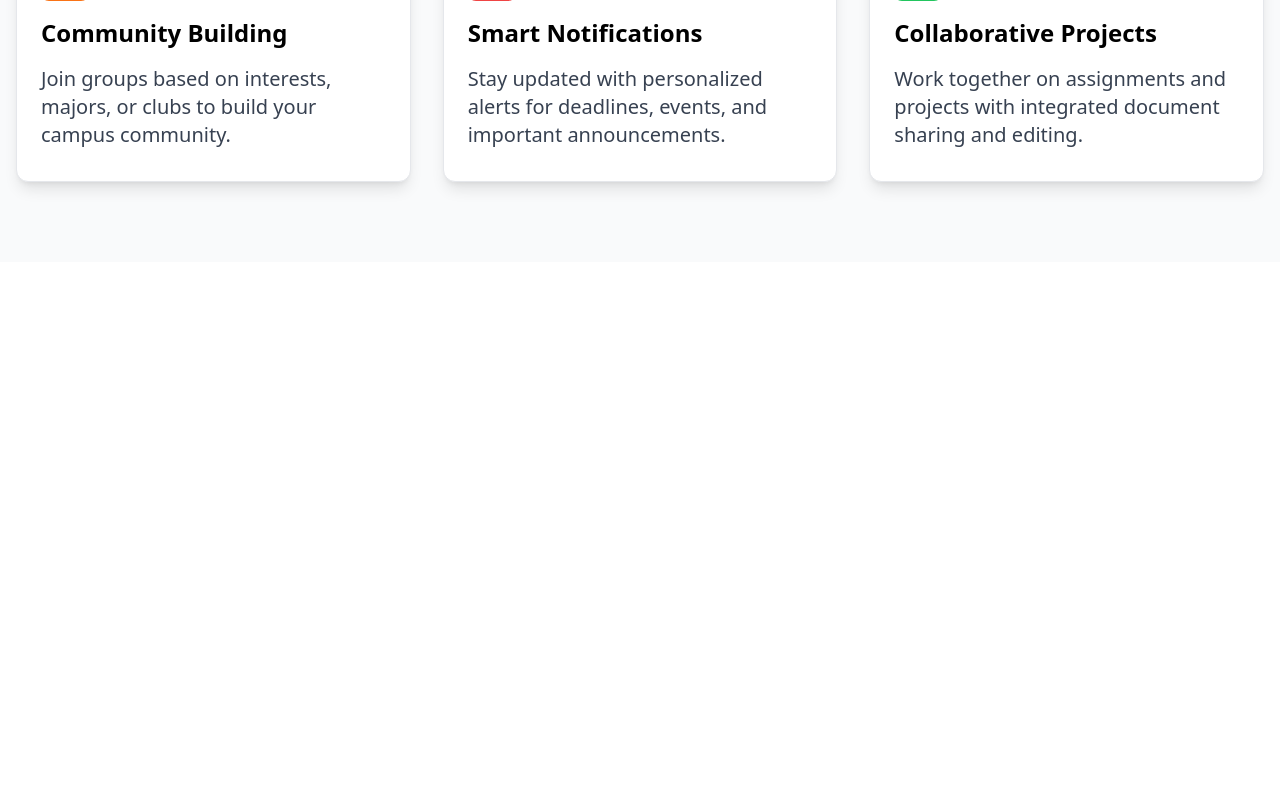
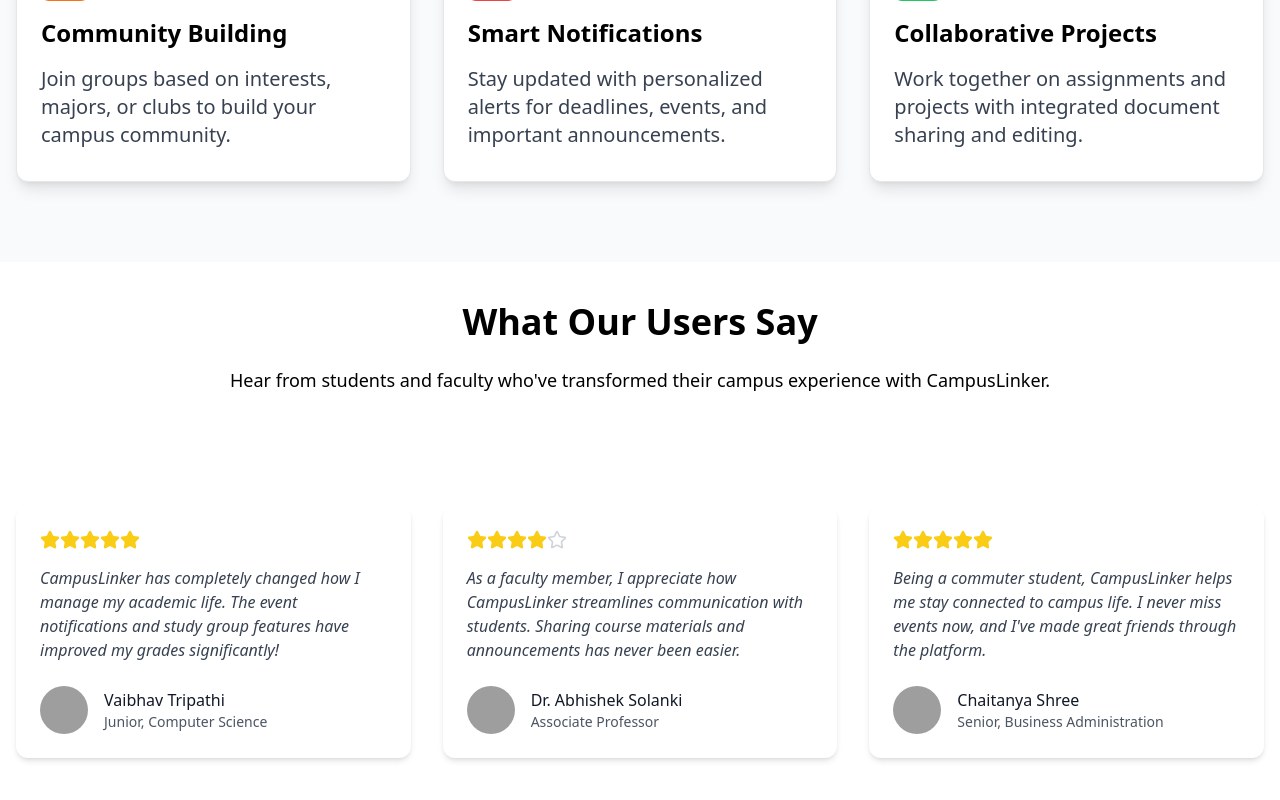
Before and after one commit to cipher-sphere/CampusLinker, a React (Vite) app in the folder frontend/: page / in a window 1280 px wide. Shown: the part 1179-1979 px from the top of the page. Before the commit the page ends 1441 px from the top, so only its background shows below. Built offline with nearby package versions, Linux system fonts and the light colour scheme; grey boxes are pictures that could not be loaded; the HTML template or start-up script is replaced by a standard one.

Commit message:
created testimonials section

```diff
--- a/frontend/package.json
+++ b/frontend/package.json
@@ -13,7 +13,8 @@
     "lucide-react": "^0.509.0",
     "react": "^18.2.0",
     "react-dom": "^18.2.0",
-    "react-router-dom": "^7.6.0"
+    "react-router-dom": "^7.6.0",
+    "react-router-hash-link": "^2.4.3"
   },
   "devDependencies": {
     "@types/react": "^18.2.48",
--- a/frontend/src/pages/Landingpage.jsx
+++ b/frontend/src/pages/Landingpage.jsx
@@ -2,6 +2,7 @@
 import Navbar from './landingcomponents/Navbar'
 import Features from './landingcomponents/Features'
 import Hero from './landingcomponents/Hero'
+import Testimonials from './landingcomponents/Testimonials'
 function Landingpage() {
     return (
         <div className='font-sans'>
@@ -9,6 +10,7 @@
             <main>
                 <Hero></Hero>
                 <Features></Features>
+                <Testimonials></Testimonials>
             </main>
         </div>
     )
--- a/frontend/src/pages/landingcomponents/Navbar.jsx
+++ b/frontend/src/pages/landingcomponents/Navbar.jsx
@@ -1,5 +1,6 @@
 import React, { useState, useEffect } from 'react';
 import { BookOpen } from 'lucide-react';
+import { HashLink } from 'react-router-hash-link';
 
 const Navbar = () => {
     const [isScrolled, setIsScrolled] = useState(false);
@@ -26,18 +27,17 @@
                         <span className='text-2xl font-bold text-gray-800'>CampusLinker</span>
                     </div>
                     <div className='flex items-center space-x-8'>
-                        <a href="#features" className='text-gray-700 hover:text-blue-600 transition-colors duration-500'>Features</a>
-                        <a href="#events" className='text-gray-700 hover:text-blue-600 transition-colors duration-500'>Events</a>
-                        <a href="#resources" className='text-gray-700 hover:text-blue-600 transition-colors duration-500'>Resources</a>
-                        <a href="#testimonials" className='text-gray-700 hover:text-blue-600 transition-colors duration-500'>Testimonials</a>
-                        <a href="#login" className='border-2 border-blue-500 px-3 py-1.5 rounded-md text-blue-500 hover:bg-blue-200'>Log In</a>
-                        <a href="#signup" className='border border-blue-500 px-3 py-1.5 rounded-md bg-blue-500 text-white hover:bg-blue-600'>Sign Up</a>
+                        <HashLink smooth to="#features" className='text-gray-700 hover:text-blue-600 transition-colors duration-500'>Features</HashLink>
+                        <HashLink smooth to="#events" className='text-gray-700 hover:text-blue-600 transition-colors duration-500'>Events</HashLink>
+                        <HashLink smooth to="#resources" className='text-gray-700 hover:text-blue-600 transition-colors duration-500'>Resources</HashLink>
+                        <HashLink smooth to="#testimonials" className='text-gray-700 hover:text-blue-600 transition-colors duration-500'>Testimonials</HashLink>
+                        <HashLink smooth to="#login" className='border-2 border-blue-500 px-3 py-1.5 rounded-md text-blue-500 hover:bg-blue-200'>Log In</HashLink>
+                        <HashLink smooth to="#signup" className='border border-blue-500 px-3 py-1.5 rounded-md bg-blue-500 text-white hover:bg-blue-600'>Sign Up</HashLink>
                     </div>
                 </div>
             </div>
         </nav>
-
     )
 }
 
-export default Navbar
+export default Navbar;
--- /dev/null
+++ b/frontend/src/pages/landingcomponents/Testimonials.jsx
@@ -0,0 +1,80 @@
+import React from 'react';
+import { Star } from 'lucide-react';
+
+function TestimonialsCard({ content, name, role, avatar, rating }) {
+  return (
+    <div className="bg-white rounded-xl shadow-md p-6 hover:shadow-lg transition-shadow duration-300">
+      <div className="flex mb-4">
+        {[...Array(5)].map((_, i) => (
+          <Star
+            key={i}
+            className={`w-5 h-5 ${i < rating ? 'text-yellow-400 fill-yellow-400' : 'text-gray-300'}`}
+          />
+        ))}
+      </div>
+      <p className="text-gray-700 mb-6 italic">{content}</p>
+      <div className="flex items-center">
+        <img
+          src={avatar}
+          alt={name}
+          className="w-12 h-12 rounded-full object-cover mr-4"
+        />
+        <div>
+          <h4 className="font-medium text-gray-900">{name}</h4>
+          <p className="text-gray-600 text-sm">{role}</p>
+        </div>
+      </div>
+    </div>
+  );
+}
+
+function Testimonials() {
+  const testimonials = [
+    {
+      content: "CampusLinker has completely changed how I manage my academic life. The event notifications and study group features have improved my grades significantly!",
+      name: "Vaibhav Tripathi",
+      role: "Junior, Computer Science",
+      avatar: "https://images.pexels.com/photos/2379005/pexels-photo-2379005.jpeg?auto=compress&cs=tinysrgb&w=600",
+      rating: 5
+    },
+    {
+      content: "As a faculty member, I appreciate how CampusLinker streamlines communication with students. Sharing course materials and announcements has never been easier.",
+      name: "Dr. Abhishek Solanki",
+      role: "Associate Professor",
+      avatar: "https://images.pexels.com/photos/18931192/pexels-photo-18931192/free-photo-of-portrait-of-a-street-vendor.jpeg?auto=compress&cs=tinysrgb&w=600",
+      rating: 4
+    },
+    {
+      content: "Being a commuter student, CampusLinker helps me stay connected to campus life. I never miss events now, and I've made great friends through the platform.",
+      name: "Chaitanya Shree",
+      role: "Senior, Business Administration",
+      avatar: "https://images.pexels.com/photos/1681010/pexels-photo-1681010.jpeg?auto=compress&cs=tinysrgb&w=1260&h=750&dpr=2",
+      rating: 5
+    }
+  ];
+
+  return (
+    <section id="testimonials">
+      <div className="container mx-auto px-4 pb-20">
+        <div className="mx-auto w-fit mb-28">
+          <h2 className="mx-auto pt-10 w-fit text-4xl font-bold">What Our Users Say</h2>
+          <p className="mx-auto w-fit mt-6 text-lg">Hear from students and faculty who've transformed their campus experience with CampusLinker.</p>
+        </div>
+        <div className="grid grid-cols-1 md:grid-cols-2 lg:grid-cols-3 gap-8">
+          {testimonials.map((testimonial, index) => (
+            <TestimonialsCard
+              key={index}
+              content={testimonial.content}
+              name={testimonial.name}
+              role={testimonial.role}
+              avatar={testimonial.avatar}
+              rating={testimonial.rating}
+            />
+          ))}
+        </div>
+      </div>
+    </section>
+  );
+}
+
+export default Testimonials;
```
Also changed, not shown: 1 other file (tests, documents, lock files or other folders).
